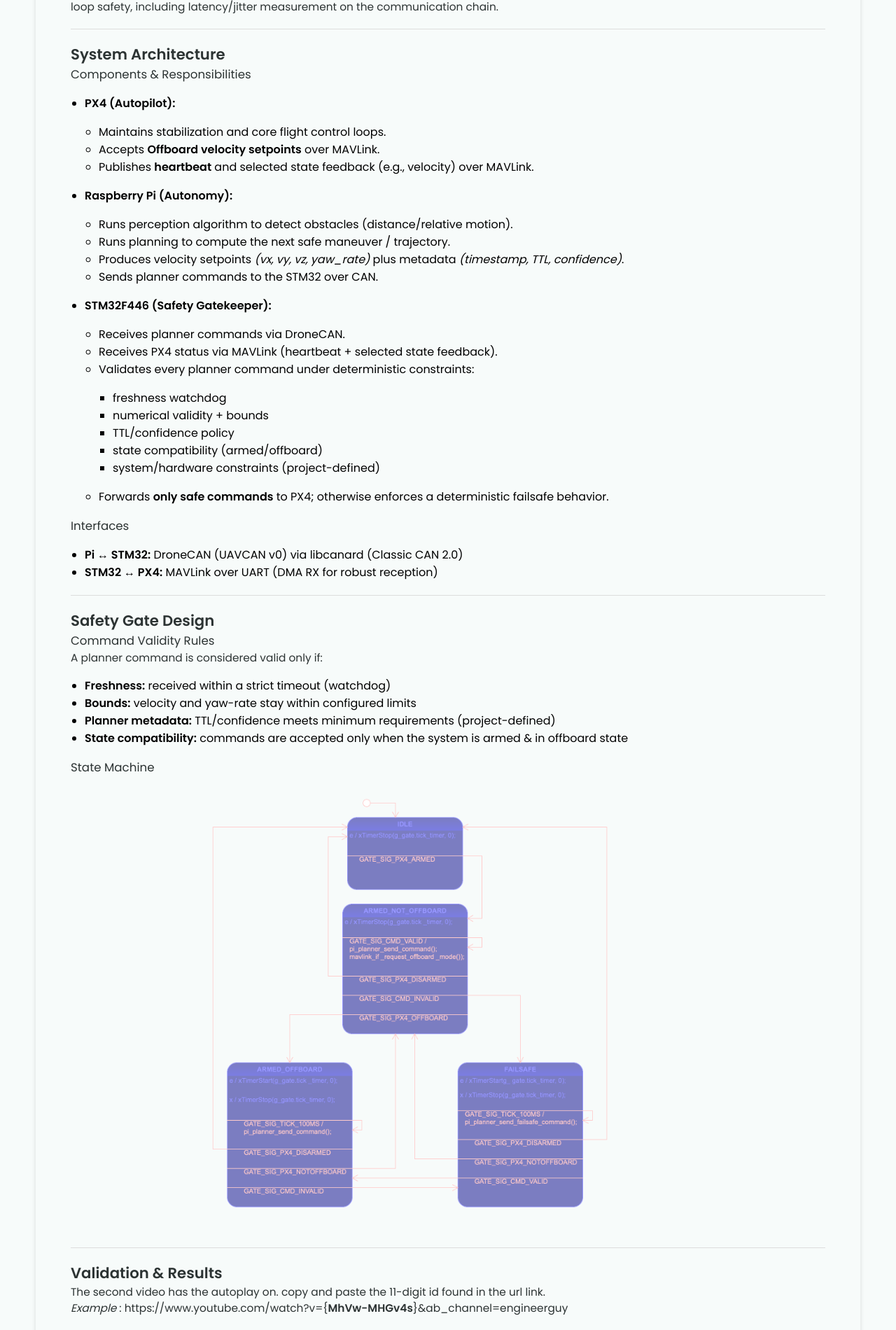
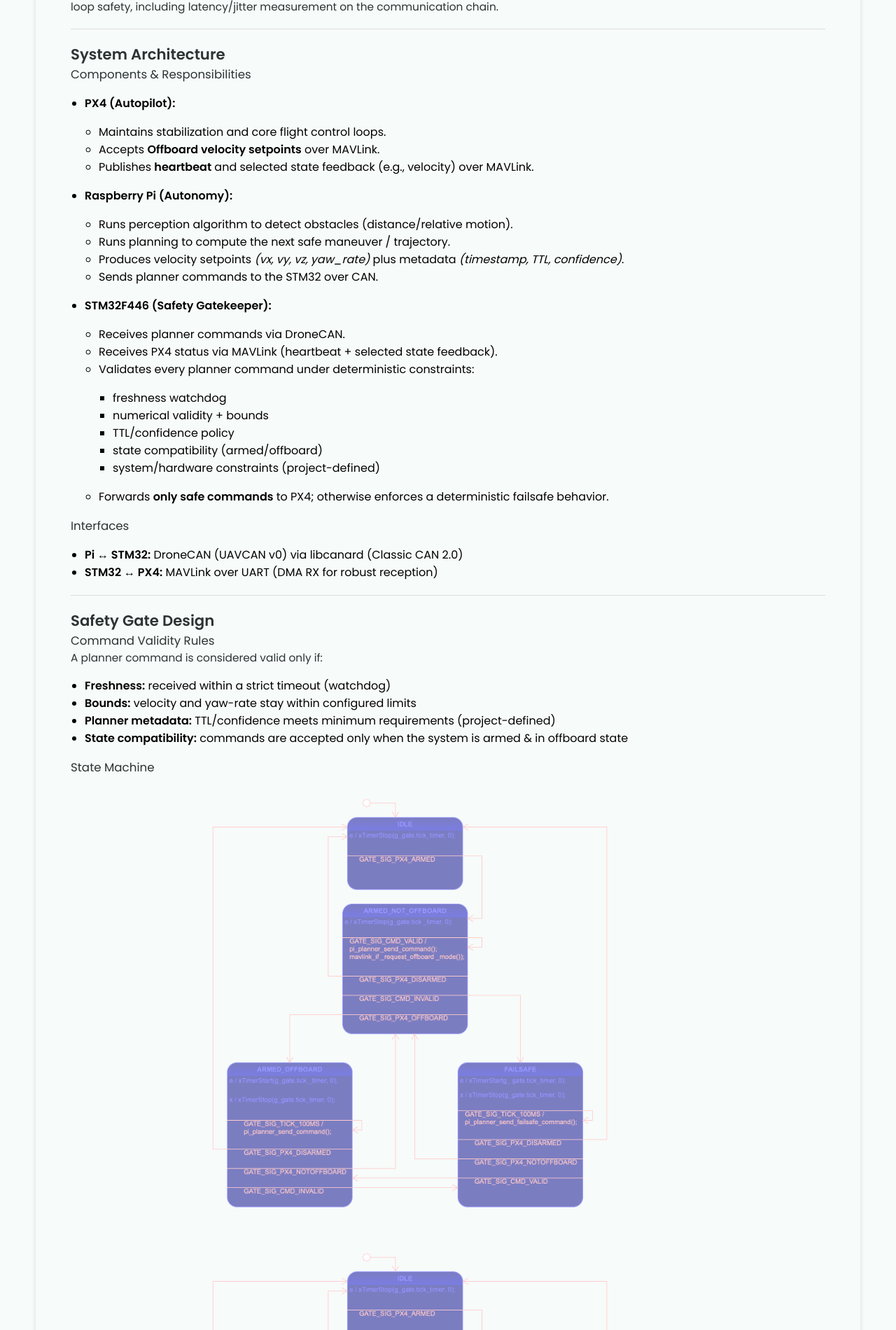
Before and after one commit to alexandrephl/alexandrephl.github.io, a Jekyll site: the page built from _projects/DroneSafetyLayer/safety-layer-px4.md, in a window 1280 px wide. Shown: the part 933-2833 px from the top of the page at 70% size. Built offline with Jekyll 4.4.1, drawn with Linux system fonts in a browser that asks for light colours; grey boxes are pictures that could not be loaded.

Commit message:
Update safety-layer-px4.md

```diff
--- a/_projects/DroneSafetyLayer/safety-layer-px4.md
+++ b/_projects/DroneSafetyLayer/safety-layer-px4.md
@@ -65,6 +65,11 @@ A planner command is considered valid only if:
 ### State Machine
 
 <img class="project-diagram" src="/_projects/DroneSafetyLayer/SafetyLayerDiagram.png" alt="Safety gate state machine">
+<div class="project-diagram-wrap">
+  <img class="project-diagram"
+       src="/_projects/DroneSafetyLayer/SafetyLayerDiagram.png"
+       alt="Safety gate state machine">
+</div>
 
 ---
 
```
